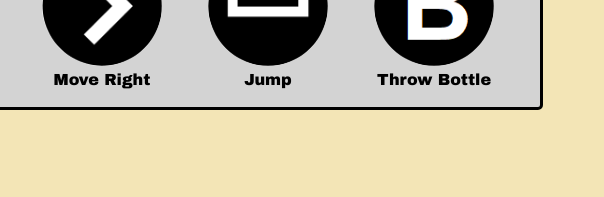
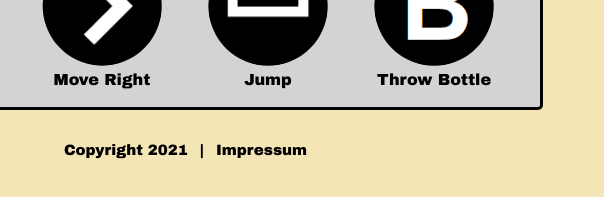
Before and after one commit to JohannesNissenGit/The-Pollo-Loco-, a plain HTML site: page index.html in a window 1280 px wide. Shown: the part 643-840 px from the top of the page, 185-789 px from the left. Before the commit the page ends 800 px from the top, so only its background shows below. Drawn offline with Linux system fonts and the light colour scheme.

Commit message:
footer added

```diff
--- a/game.js
+++ b/game.js
@@ -29,7 +29,7 @@ let characterJumpingGraphicsLeft = ['./img/character/03_JUMP/J-34.png', './img/c
 let characterGraphicsIndex = 0;
 let characterGraphicsJumpingIndex = 0;
 //let characterIdleGraphicsRight = [ './img/character/01_IDLE/IDLE/I-1.png', './img/character/01_IDLE/IDLE/I-2.png', './img/character/03_IDLE/IDLE/I-1.png', './img/character/01_IDLE/IDLE/I-4.png', './img/character/01_IDLE/IDLE/I-5.png', './img/character/01_IDLE/IDLE/I-6.png', './img/character/01_IDLE/IDLE/I-7.png' ];
-let characterIdleGraphicsRight = [ './img/character/01_IDLE/IDLE/I-10.png', './img/character/01_IDLE/IDLE/I-10.png' , './img/character/01_IDLE/IDLE/I-10.png', './img/character/01_IDLE/LONG_IDLE/I-11.png', './img/character/01_IDLE/LONG_IDLE/I-11.png', './img/character/01_IDLE/LONG_IDLE/I-11.png', './img/character/01_IDLE/LONG_IDLE/I-12.png', './img/character/01_IDLE/LONG_IDLE/I-12.png', './img/character/01_IDLE/LONG_IDLE/I-13.png', './img/character/01_IDLE/LONG_IDLE/I-13.png', './img/character/01_IDLE/LONG_IDLE/I-14.png', './img/character/01_IDLE/LONG_IDLE/I-14.png', './img/character/01_IDLE/LONG_IDLE/I-15.png', './img/character/01_IDLE/LONG_IDLE/I-15.png', './img/character/01_IDLE/LONG_IDLE/I-16.png', './img/character/01_IDLE/LONG_IDLE/I-16.png']
+let characterIdleGraphicsRight = ['./img/character/01_IDLE/IDLE/I-10.png', './img/character/01_IDLE/IDLE/I-10.png', './img/character/01_IDLE/IDLE/I-10.png', './img/character/01_IDLE/LONG_IDLE/I-11.png', './img/character/01_IDLE/LONG_IDLE/I-11.png', './img/character/01_IDLE/LONG_IDLE/I-11.png', './img/character/01_IDLE/LONG_IDLE/I-12.png', './img/character/01_IDLE/LONG_IDLE/I-12.png', './img/character/01_IDLE/LONG_IDLE/I-13.png', './img/character/01_IDLE/LONG_IDLE/I-13.png', './img/character/01_IDLE/LONG_IDLE/I-14.png', './img/character/01_IDLE/LONG_IDLE/I-14.png', './img/character/01_IDLE/LONG_IDLE/I-15.png', './img/character/01_IDLE/LONG_IDLE/I-15.png', './img/character/01_IDLE/LONG_IDLE/I-16.png', './img/character/01_IDLE/LONG_IDLE/I-16.png']
 let characterGraphicsIdleIndex = 0;
 
 //background
@@ -116,7 +116,7 @@ let BOSS_DAMAGE_HIT = new Audio('./sounds/glass_broken.mp3');
 BOSS_DAMAGE_HIT.volume = 0.6;
 let AUDIO_BOSS_DEFEATED = new Audio('./sounds/Level_complete_1.mp3');
 AUDIO_BOSS_DEFEATED.volume = 0.9;
-let AUDIO_GAMEOVER = new Audio ('./sounds/gameover1.mp3');
+let AUDIO_GAMEOVER = new Audio('./sounds/gameover1.mp3');
 AUDIO_GAMEOVER.volume = 0.8;
 let AUDIO_LEVEL_START = new Audio('./sounds/Level_Start_8bit.mp3')
 AUDIO_LEVEL_START.volume = 0.75;
@@ -372,7 +372,6 @@ function checkCollisionBoss() {
                 AUDIO_LOOP.pause();
                 AUDIO_BOSS_DEFEATED.play();
                 bossDefeated = true;
-                console.log('bossdefeated');
             }
         }
     }
@@ -422,13 +421,11 @@ function BossinvincibilityAfterDamage() {
 function draw() {
     drawBackground();
     if (gamewin) {
-        console.log('win');
         setTimeout(function () { drawEndScreen(); }, 300)  //go to gameover.js
     }
-    else if(gameover) {
+    else if (gameover) {
         AUDIO_LOOP.pause();
         AUDIO_GAMEOVER.play();
-        console.log('lost');
         setTimeout(function () { drawGameoverScreen(); }, 300)  //go to gameover.js
     }
     else {
@@ -709,7 +706,7 @@ function drawBoss() {
     if (boss_defeated_at > 0) {
         let timePassed = new Date().getTime() - boss_defeated_at;
         //if (timePassed < 800) {
-        boss_x = boss_x + timePassed * 0.3;
+        boss_x = boss_x + timePassed * 0.2;
         let gravityAdded = Math.pow(GRAVITY, timePassed / 200);
         boss_y = 60 - (timePassed * 0.2 - gravityAdded);
         addBackgroundObject(currentBossImage, boss_x, boss_y, 0.3);
--- a/gameover.js
+++ b/gameover.js
@@ -13,7 +13,6 @@ function initEndscreen() {
 
 
 function drawEndScreen() {
-    console.log('winner');
     ctx.globalAlpha = 0.4;
     ctx.fillStyle = "blue";
     ctx.fillRect(0, 0, canvas.width, canvas.height);
@@ -27,7 +26,6 @@ function drawEndScreen() {
 }
 
 function drawGameoverScreen() {
-    console.log('loser');
     ctx.globalAlpha = 0.4;
     ctx.fillStyle = "red";
     ctx.fillRect(0, 0, canvas.width, canvas.height);
--- a/index.html
+++ b/index.html
@@ -55,6 +55,14 @@
 
     </div>
 
+    <!--disclaimer + copyright-->
+    <div class="footer">
+        <div class="footer-row">
+            <div class="footer-element"><a href=""> Copyright 2021</a> </div>
+            <div class="footer-seperator">| </div>
+            <div class="footer-element"><a href="">Impressum</a> </div>
+        </div>
+    </div>
 </body>
 
 </html>
--- a/style.css
+++ b/style.css
@@ -45,11 +45,13 @@ body {
     display: flex;
     justify-content: center;
     align-items: center;
-    transition: transform .225s; /*Animation*/
+    transition: transform .225s;
+    /*Animation*/
 }
 
 .btn-tryagain:hover {
-    transform: scale(1.2); /*Animation*/
+    transform: scale(1.2);
+    /*Animation*/
 }
 
 .btn-tryagain p {
@@ -61,18 +63,19 @@ body {
     text-decoration: none;
 }
 
+/*container, displayed at gamestart*/
 
-/*container, displayed at gamestart*/
 .buttoncotainer {
     margin-top: 300px;
-    width:720px;
-    height:380px;
-   position: fixed;
-   display: flex;
-   flex-direction: row;
-   align-items: center;
-   justify-content: space-around;
+    width: 720px;
+    height: 380px;
+    position: fixed;
+    display: flex;
+    flex-direction: row;
+    align-items: center;
+    justify-content: space-around;
 }
+
 /*start new game button*/
 
 .btn-start {
@@ -85,11 +88,13 @@ body {
     display: flex;
     justify-content: center;
     align-items: center;
-    transition: transform .225s; /*Animation*/
+    transition: transform .225s;
+    /*Animation*/
 }
 
 .btn-start:hover {
-    transform: scale(1.1); /*Animation*/
+    transform: scale(1.1);
+    /*Animation*/
 }
 
 .btn-start p {
@@ -113,11 +118,13 @@ body {
     display: flex;
     justify-content: center;
     align-items: center;
-    transition: transform .225s; /*Animation*/
+    transition: transform .225s;
+    /*Animation*/
 }
 
 .btn-help:hover {
-    transform: scale(1.1); /*Animation*/
+    transform: scale(1.1);
+    /*Animation*/
 }
 
 .btn-help p {
@@ -150,8 +157,7 @@ body {
     border-radius: 15px;
 }
 
-
-/*bottom controls style*/
+/*controls panel*/
 
 .controls-container {
     padding-top: 20px;
@@ -182,3 +188,32 @@ body {
     justify-content: center;
     align-items: center;
 }
+
+/*footer*/
+
+.footer {
+    display: flex;
+    justify-content: center;
+    width: 725px;
+    height: 80px;
+}
+
+.footer-row {
+    display: flex;
+    align-items: center;
+}
+
+.footer-element {
+    font-size: 15px;
+}
+
+.footer-element a {
+    text-decoration: none;
+    color: black;
+}
+
+.footer-seperator {
+    font-size: 15px;
+    padding-left: 12px;
+    padding-right: 12px;
+}
```
Lines whose indentation alone changed are shown as unchanged.
